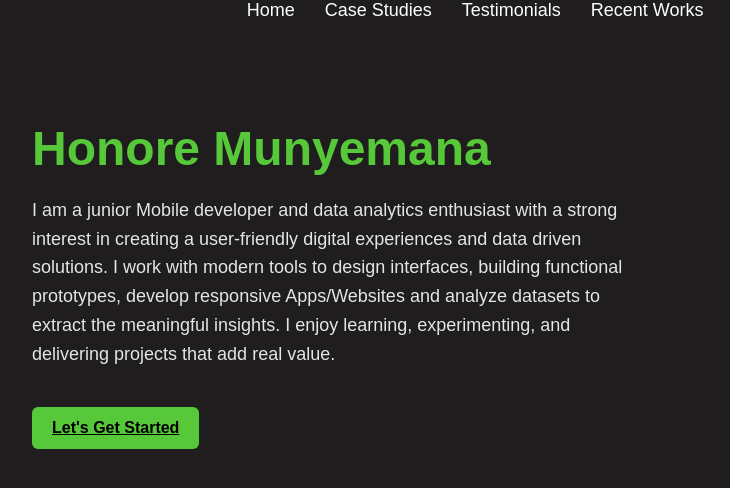
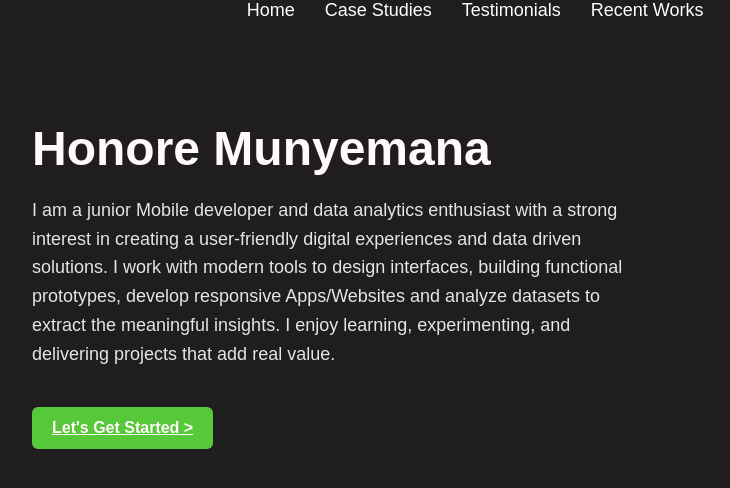
Before and after one commit to honore-munyemana/portfolio-website, a plain HTML site: page index.html in a window 1280 px wide. Shown: the full height of the page, 96-826 px from the left. Drawn offline with Linux system fonts and the light colour scheme.

Commit message:
css test2

```diff
--- a/index.html
+++ b/index.html
@@ -30,7 +30,7 @@
                     insights. I enjoy learning, experimenting, and delivering projects
                     that add real value.
                 </p>
-                <a class="btn" href="#home">Let's Get Started</a>
+                <a class="btn" href="#home">Let's Get Started  > </a>
             </div>
             <div class="hero-image">
                 <img src="honore4.jpg" alt="honore photo">
--- a/style.css
+++ b/style.css
@@ -33,7 +33,7 @@ body {
 .hero-text h1 {
     font-size: 48px;
     margin-bottom: 20px;
-    color: #57c839;
+    color: #FFF9F9;
 }
 
 .hero-text p {
@@ -45,7 +45,7 @@ body {
 .btn {
     display: inline-block;
     background-color: #57c839;
-    color: #000;
+    color: #FFF9F9;
     padding: 12px 20px;
     margin-top: 20px;
     border-radius: 6px;
```
